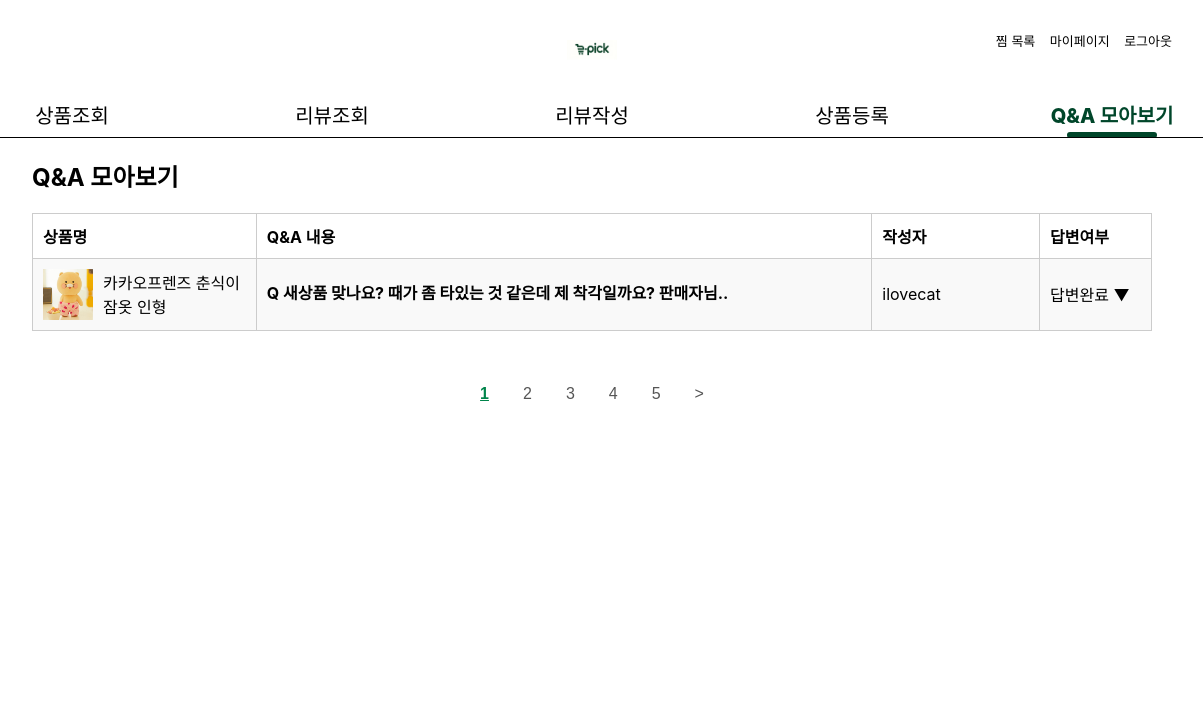
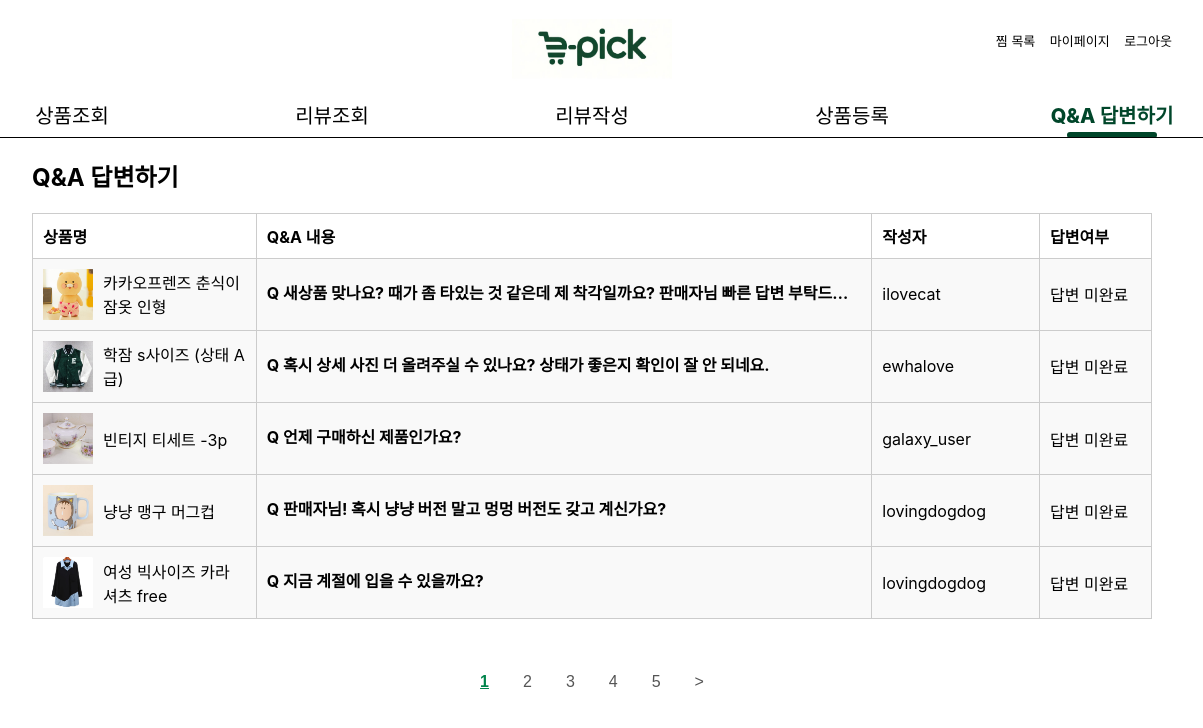
Before and after one commit to gusqkr/OSP_team11, a Flask app: template templates/qna_list.html in a window 1440 px wide. Shown: the top 728 px of the page, without its empty margins (128-1331 px from the left). Run offline with Flask 3, Linux system fonts and the light colour scheme; the template is opened without the code that fills it, so the values that code supplies are empty.

Commit message:
답변 등록 시 답변 여부 변경, 상품 정보 변경

```diff
--- a/static/css/qna_list.css
+++ b/static/css/qna_list.css
@@ -90,6 +90,7 @@ table {
     width: 1120px;
     border-collapse: collapse;
     margin: 20px 160px;
+    table-layout: fixed;
 }
 table thead th:nth-child(1),
 table tbody td:nth-child(1) {
@@ -119,7 +120,7 @@ th, td {
     gap: 10px;
 }
 
-img {
+.item-wrapper img {
    max-width: 50px;
    height: auto;
 }
@@ -137,6 +138,9 @@ img {
 
 .data-row .summary {
     font-weight: bold;
+    white-space: nowrap;
+    overflow: hidden;
+    text-overflow: ellipsis;
 }
 .data-row.expanded .summary {
     display: none;
@@ -145,6 +149,11 @@ img {
     max-height: 500px;
     opacity: 1;
     padding: 15px;
+}
+
+textarea {
+    margin: 10px 5px;
+    width : 90%;
 }
 .detail-content {
     max-height: 0;
--- a/static/js/qna_list.js
+++ b/static/js/qna_list.js
@@ -26,7 +26,6 @@ document.addEventListener("DOMContentLoaded", function() {
             const detailContent = this.closest(".detail-content");
             if (detailContent) {
                 const answerDisplayArea = detailContent.querySelector(".seller-answer");
-
                 const newAnswerHTML = `
                     <div class="seller-answer">
                         <strong>A:</strong>
@@ -36,8 +35,15 @@ document.addEventListener("DOMContentLoaded", function() {
                 answerDisplayArea.innerHTML = newAnswerHTML;
                 textarea.value = "";
                 this.style.display = "none";
+
+                const parentRow = this.closest(".data-row");
+                if (parentRow) {
+                    const statusElement = parentRow.querySelector(".is-unanswered");
+                    const newStatus =
+                        `<div class="is-answered">답변완료</div>`;
+                    statusElement.innerHTML = newStatus;
             }
-    });
+    }        });
     });
 
     function closeOtherRows(currentOpenRow) {
--- a/templates/qna_list.html
+++ b/templates/qna_list.html
@@ -22,10 +22,10 @@
         <a href="./review_list.html">리뷰조회</a>
         <a href="./Write_review.html">리뷰작성</a>
         <a href="./product_register.html">상품등록</a>
-        <a href="./qna_list.html" class="active">Q&A 모아보기</a>
+        <a href="./qna_list.html" class="active">Q&A 답변하기</a>
     </div>
 
-    <h2 id="page-title">Q&A 모아보기</h2>
+    <h2 id="page-title">Q&A 답변하기</h2>
 
     <table class="qna-table">
         <thead>
@@ -45,7 +45,7 @@
                     </div>
                 </td>
                 <td>
-                    <div class="summary">Q 새상품 맞나요? 때가 좀 타있는 것 같은데 제 착각일까요? 판매자님..</div>
+                    <div class="summary">Q 새상품 맞나요? 때가 좀 타있는 것 같은데 제 착각일까요? 판매자님 빠른 답변 부탁드려요!~~</div>
                     <div class="detail-content">
                     <div class="question-section">
                         <strong>Q:</strong>
@@ -63,7 +63,119 @@
                 </td>
                 <td>ilovecat</td>
                 <td>
-                    <div>답변완료 &#9660;</div>
+                    <div class="is-unanswered">답변 미완료</div>
+                </td>
+            </tr>
+            <tr class="data-row">
+                <td>
+                    <div class="item-wrapper">
+                        <img src="../static/images/hakjam.jpg" alt="상품 이미지" class="product-image">
+                        <div class="name">학잠 s사이즈 (상태 A급)</div>
+                    </div>
+                </td>
+                <td>
+                    <div class="summary">Q 혹시 상세 사진 더 올려주실 수 있나요? 상태가 좋은지 확인이 잘 안 되네요.</div>
+                    <div class="detail-content">
+                    <div class="question-section">
+                        <strong>Q:</strong>
+                        <p>혹시 상세 사진 더 올려주실 수 있나요? 상태가 좋은지 확인이 잘 안 되네요.</p>
+                    </div>
+                    <div class="seller-answer">
+                    </div>
+                    <form class="answer-form">
+                        <textarea name="answer_content" row="2" placeholder="답변을 입력하세요"></textarea>
+                        <br>
+                        <button type="submit">답변 등록</button>
+                    </form>
+                    </div>
+                </td>
+                <td>ewhalove</td>
+                <td>
+                    <div class="is-unanswered">답변 미완료</div>
+                </td>
+            </tr>
+            <tr class="data-row">
+                <td>
+                    <div class="item-wrapper">
+                        <img src="../static/images/teaset.jpg" alt="상품 이미지" class="product-image">
+                        <div class="name">빈티지 티세트 -3p</div>
+                    </div>
+                </td>
+                <td>
+                    <div class="summary">Q 언제 구매하신 제품인가요?</div>
+                    <div class="detail-content">
+                    <div class="question-section">
+                        <strong>Q:</strong>
+                        <p>언제 구매하신 제품인가요?</p>
+                    </div>
+                    <div class="seller-answer">
+                    </div>
+                    <form class="answer-form">
+                        <textarea name="answer_content" row="2" placeholder="답변을 입력하세요"></textarea>
+                        <br>
+                        <button type="submit">답변 등록</button>
+                    </form>
+                    </div>
+                </td>
+                <td>galaxy_user</td>
+                <td>
+                    <div class="is-unanswered">답변 미완료</div>
+                </td>
+            </tr>
+            <tr class="data-row">
+                <td>
+                    <div class="item-wrapper">
+                        <img src="../static/images/cup.jpg" alt="상품 이미지" class="product-image">
+                        <div class="name">냥냥 맹구 머그컵</div>
+                    </div>
+                </td>
+                <td>
+                    <div class="summary">Q 판매자님! 혹시 냥냥 버전 말고 멍멍 버전도 갖고 계신가요?</div>
+                    <div class="detail-content">
+                    <div class="question-section">
+                        <strong>Q:</strong>
+                        <p>판매자님! 혹시 냥냥 버전 말고 멍멍 버전도 갖고 계신가요?</p>
+                    </div>
+                    <div class="seller-answer">
+                    </div>
+                    <form class="answer-form">
+                        <textarea name="answer_content" row="2" placeholder="답변을 입력하세요"></textarea>
+                        <br>
+                        <button type="submit">답변 등록</button>
+                    </form>
+                    </div>
+                </td>
+                <td>lovingdogdog</td>
+                <td>
+                    <div class="is-unanswered">답변 미완료</div>
+                </td>
+            </tr>
+            <tr class="data-row">
+                <td>
+                    <div class="item-wrapper">
+                        <img src="../static/images/woman.jpg" alt="상품 이미지" class="product-image">
+                        <div class="name">여성 빅사이즈 카라 셔츠 free</div>
+                    </div>
+                </td>
+                <td>
+                    <div class="summary">Q 지금 계절에 입을 수 있을까요?</div>
+                    <div class="detail-content">
+                    <div class="question-section">
+                        <strong>Q:</strong>
+                        <p>지금 계절에 입을 수 있을까요?</p>
+                    </div>
+                    <div class="seller-answer">
+                    </div>
+                    <form class="answer-form">
+                        <textarea name="answer_content" row="2" placeholder="답변을 입력하세요"></textarea>
+                        <br>
+                        <button type="submit">답변 등록</button>
+                    </form>
+                    </div>
+                </td>
+                <td>lovingdogdog</td>
+                <td>
+                    <div class="is-unanswered">답변 미완료</div>
                 </td>
             </tr>
         </tbody>
```
